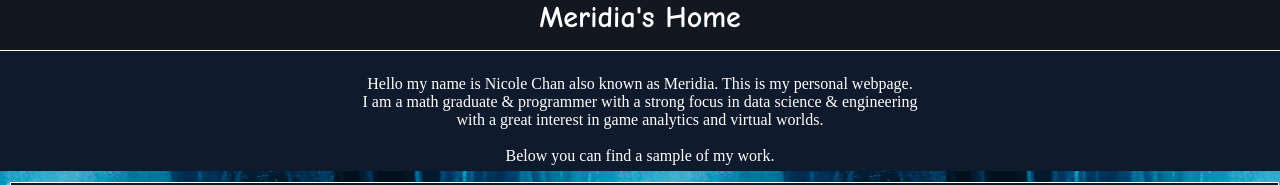
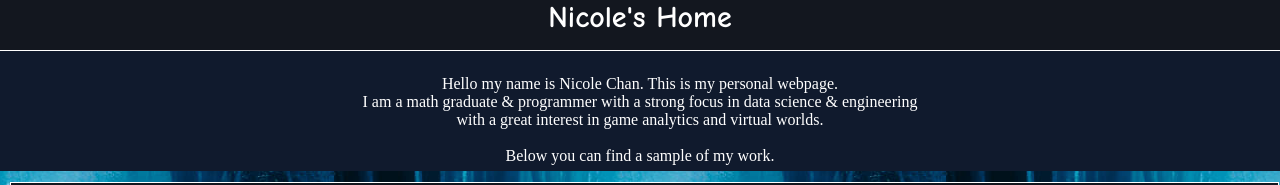
Before and after one commit to NicoleChant/meridia, a plain HTML site: page index.html in a window 1280 px wide. Shown: the top 185 px of the page. Drawn offline with Linux system fonts and the light colour scheme.

Commit message:
changed name

```diff
--- a/index.html
+++ b/index.html
@@ -9,10 +9,10 @@
 <body>
   <div class="container">
     <div class="project1">
-       <h1 style="font-family:Comic Sans MS;font-size:30px;color:white;text-align:center;"> Meridia's Home</h1>
+       <h1 style="font-family:Comic Sans MS;font-size:30px;color:white;text-align:center;"> Nicole's Home</h1>
       </div>
     <div class="project2"> <br>
-                  Hello my name is Nicole Chan also known as Meridia. This is my personal webpage.
+                  Hello my name is Nicole Chan. This is my personal webpage.
                   <br>
                   I am a math graduate & programmer with a strong focus in data science & engineering
                   <br>
```
